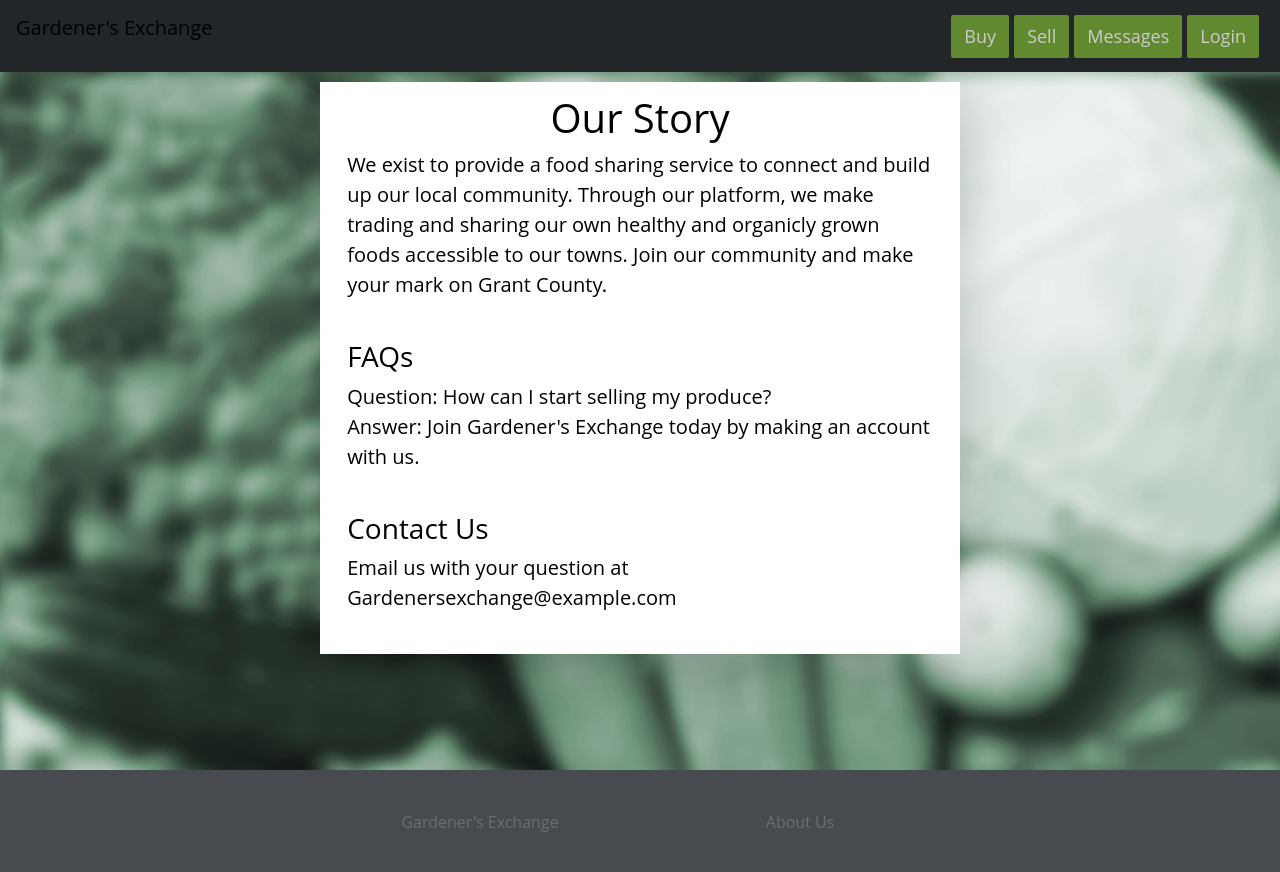
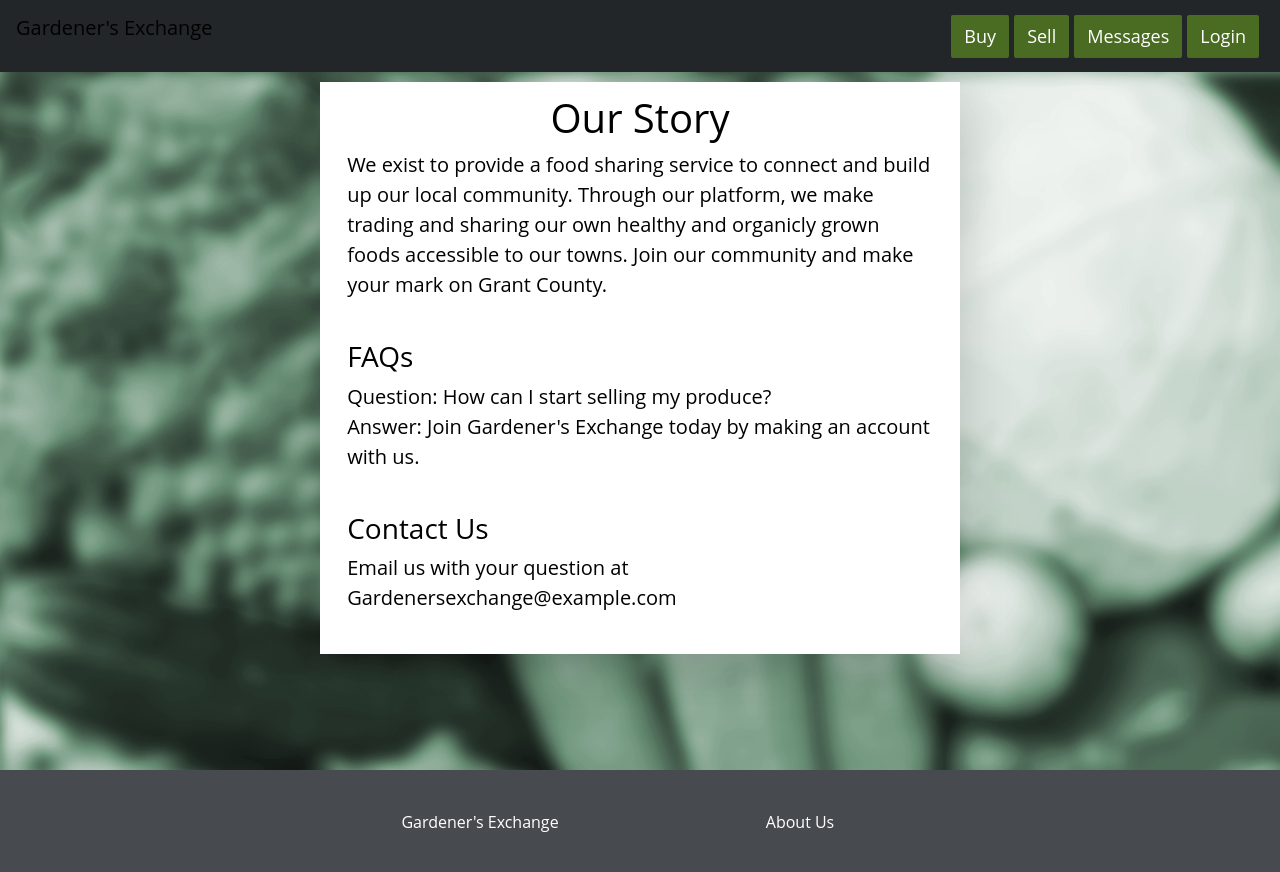
Before and after one commit to Noahffiliation/Gardeners-Exchange-Prototype, a Flask app: page /about in a window 1280 px wide. Run offline with Flask 3, Linux system fonts and the light colour scheme; data that the repository does not hold is empty; some libraries are stand-ins or nearby versions; some web fonts are replaced.

Commit message:
Update navbar and footer colors

```diff
--- a/static/basic.css
+++ b/static/basic.css
@@ -15,8 +15,7 @@ body{
 }
 
 .nav-item {
-    background-color: #61892f;
-    color: white;
+    background-color: #496b22;
     padding-right: 5px;
     padding-left: 5px;
     margin-right: 5px;
@@ -29,6 +28,10 @@ body{
 }
 
 .nav-link:hover {
+    color: white !important;
+}
+
+.nav-item .nav-link {
     color: white !important;
 }
 
@@ -102,7 +105,7 @@ p {
     position: absolute;
     width: 100%;
     background: #474B4F;
-    color: #6B6E70;
+    color: #FFFFFF;
     margin-top: 50px;
     padding-bottom:3%;
     bottom: 0;
@@ -110,10 +113,10 @@ p {
 }
 
 .footer a {
-    color: #6B6E70;
+    color: #FFFFFF;
 }
 
 .footer a:hover {
-    color: darkgrey;
+    color: #DDDDDD;
 
 }
```
